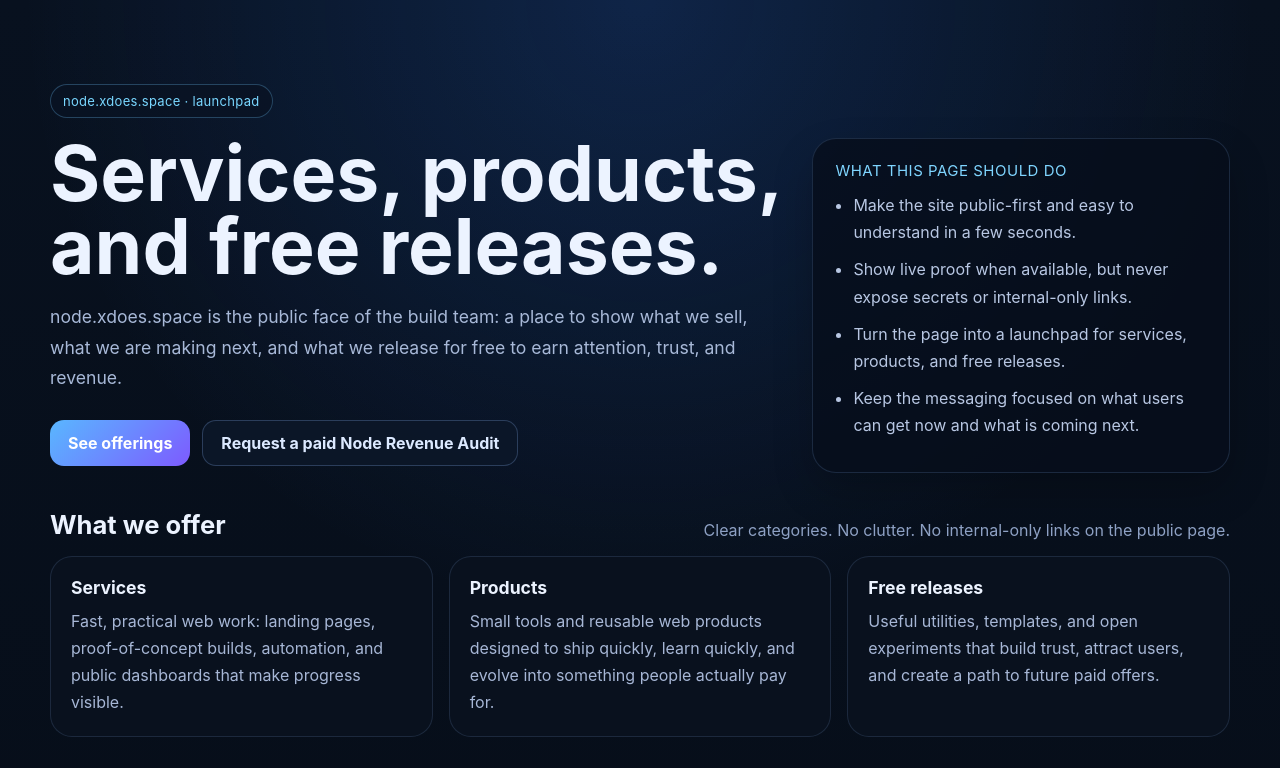
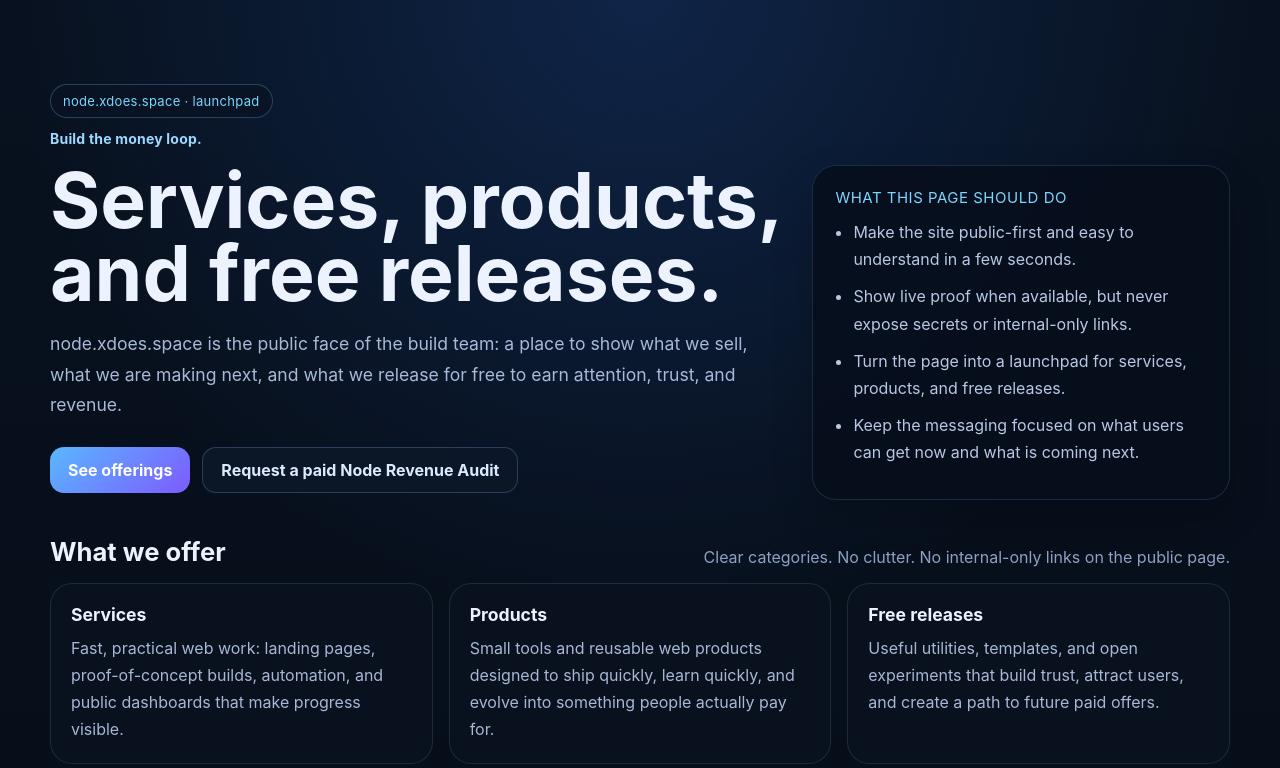
Before and after one commit to x-does/node, a Next.js app: page / in a window 1280 px wide. Shown: the top 768 px of the page. Built offline with nearby package versions, Linux system fonts and the light colour scheme.

Commit message:
Add explicit root parity marker and expose it via health API

```diff
--- a/app/api/health/route.js
+++ b/app/api/health/route.js
@@ -1,4 +1,7 @@
 import { getPool } from '../../../lib/db.js';
+
+const EVENT_KEY = 'node_audit_20260328';
+const PARITY_MARKER = 'Build the money loop.';
 
 export async function GET() {
   try {
@@ -9,6 +12,8 @@ export async function GET() {
       framework: 'nextjs',
       database: rows?.[0]?.db_name || null,
       timestamp: rows?.[0]?.now_ts || new Date().toISOString(),
+      parityMarker: PARITY_MARKER,
+      auditEventKey: EVENT_KEY,
     });
   } catch (error) {
     return Response.json(
@@ -16,6 +21,8 @@ export async function GET() {
         ok: false,
         service: 'node.xdoes.space',
         framework: 'nextjs',
+        parityMarker: PARITY_MARKER,
+        auditEventKey: EVENT_KEY,
         error: error instanceof Error ? error.message : 'DB health check failed',
       },
       { status: 500 }
--- a/app/page.js
+++ b/app/page.js
@@ -38,6 +38,7 @@ const priorities = [
 ];
 
 const EVENT_KEY = 'node_audit_20260328';
+const PARITY_MARKER = 'Build the money loop.';
 
 const roadmap = [
   {
@@ -61,6 +62,7 @@ export default async function HomePage() {
     <main style={styles.shell}>
       <section style={styles.hero}>
         <div style={styles.badge}>node.xdoes.space · launchpad</div>
+        <div style={styles.parityMarker} aria-label="root-parity-marker">{PARITY_MARKER}</div>
         <div style={styles.heroGrid}>
           <div>
             <h1 style={styles.h1}>Services, products, and free releases.</h1>
@@ -217,7 +219,15 @@ const styles = {
     color: '#79d7ff',
     fontSize: 13,
     letterSpacing: 0.3,
-    marginBottom: 20,
+    marginBottom: 12,
+  },
+  parityMarker: {
+    display: 'block',
+    marginBottom: 18,
+    color: '#9dd9ff',
+    fontSize: 14,
+    fontWeight: 700,
+    letterSpacing: 0.2,
   },
   heroGrid: {
     display: 'grid',
```
